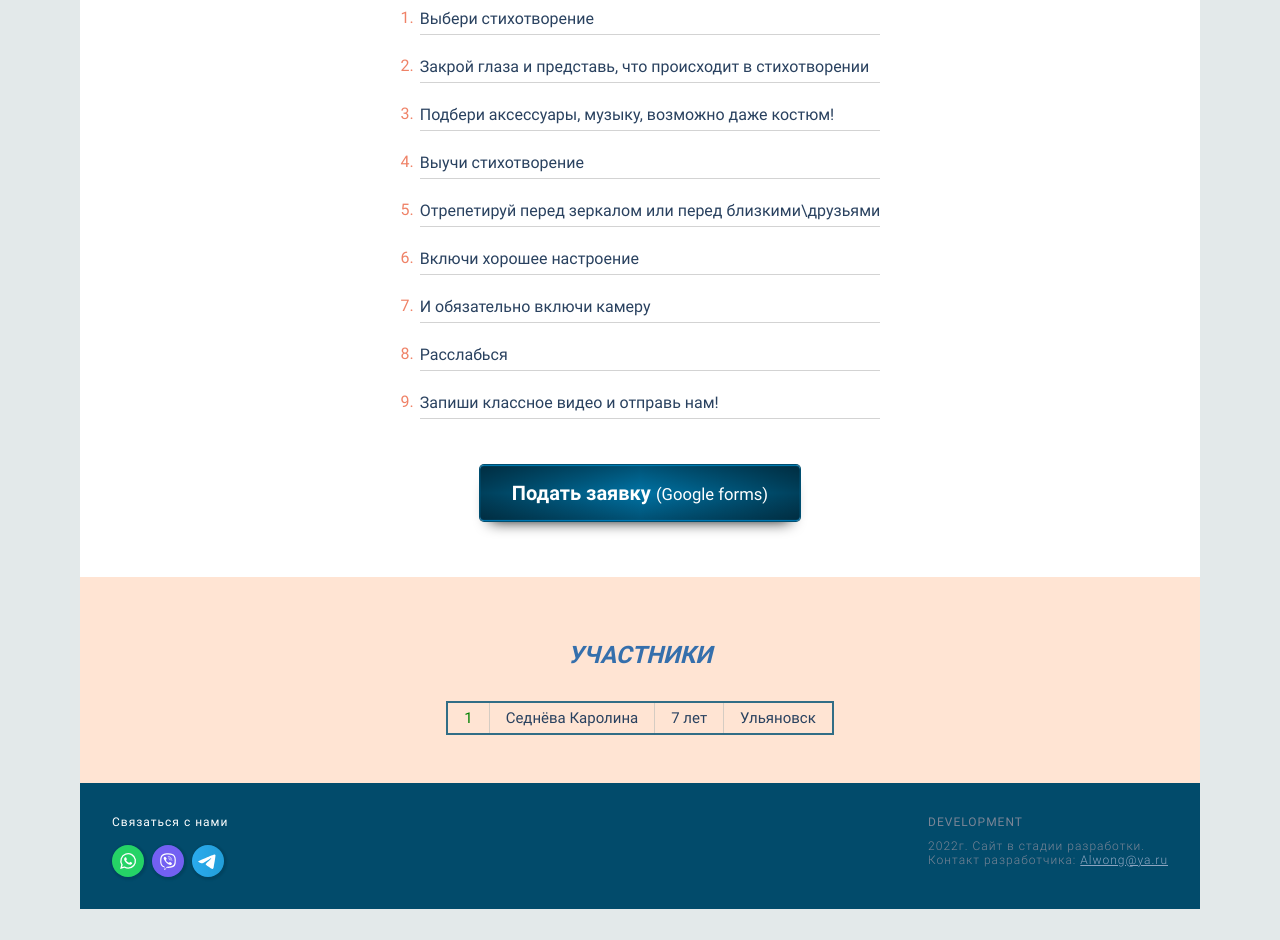
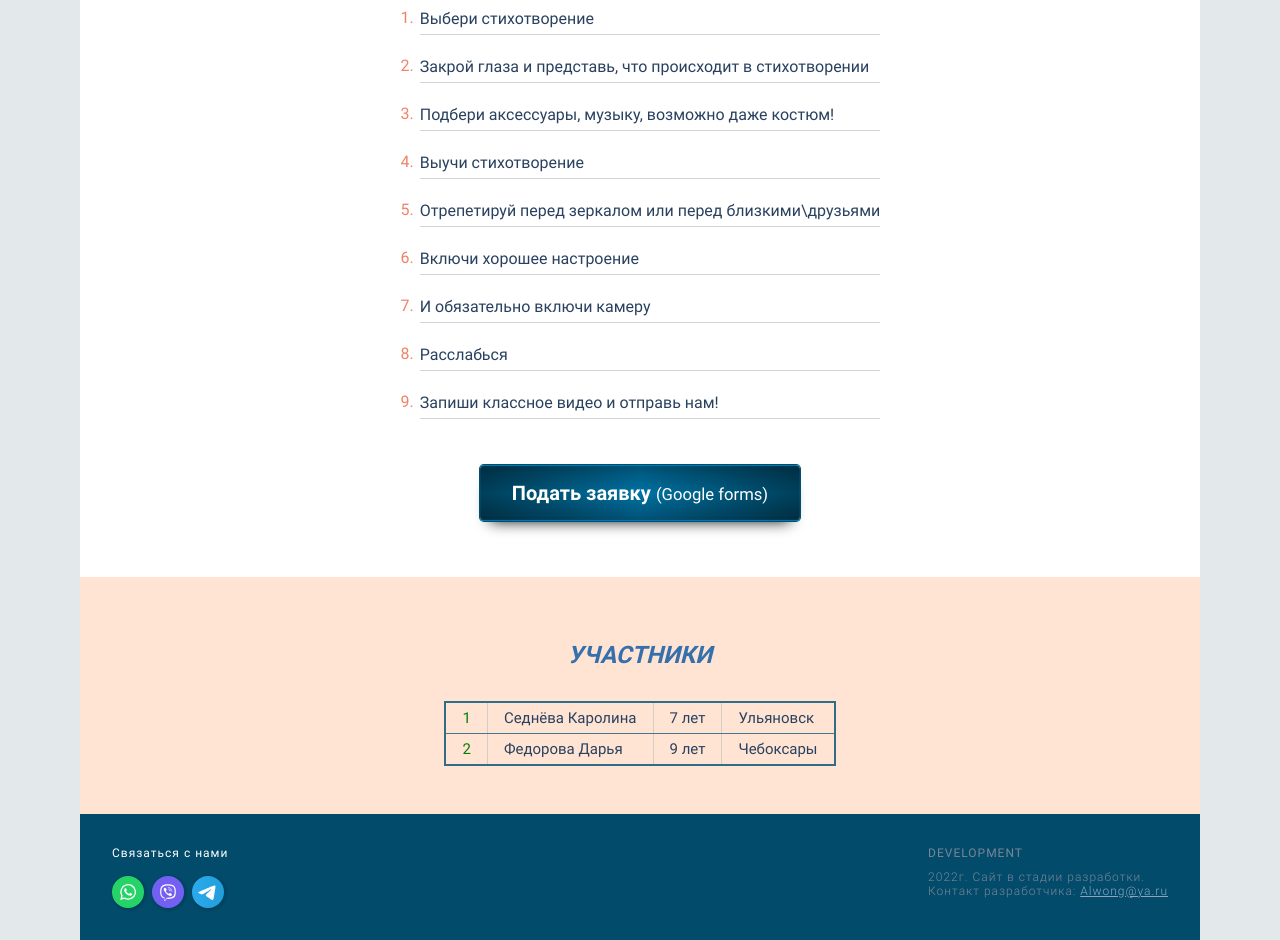
Before and after one commit to Alwongs/u-talent, a plain HTML site: page index.html in a window 1280 px wide. Shown: the part 2535-3475 px from the top of the page. Before the commit the page ends 3444 px from the top, so only its background shows below. Drawn offline with Linux system fonts and the light colour scheme.

Commit message:
added content to html

```diff
--- a/index.html
+++ b/index.html
@@ -188,6 +188,13 @@
                         <td class="participants-table__age">7 лет</td>
                         <td class="participants-table__city">Ульяновск</td>
                     </tr>
+
+                    <tr class="participants-table__row">
+                        <td class="participants-table__number">2</td>
+                        <td class="participants-table__name">Федорова Дарья</td>
+                        <td class="participants-table__age">9 лет</td>
+                        <td class="participants-table__city">Чебоксары</td>
+                    </tr>
                 </table>
             </div>
         </section>
```
